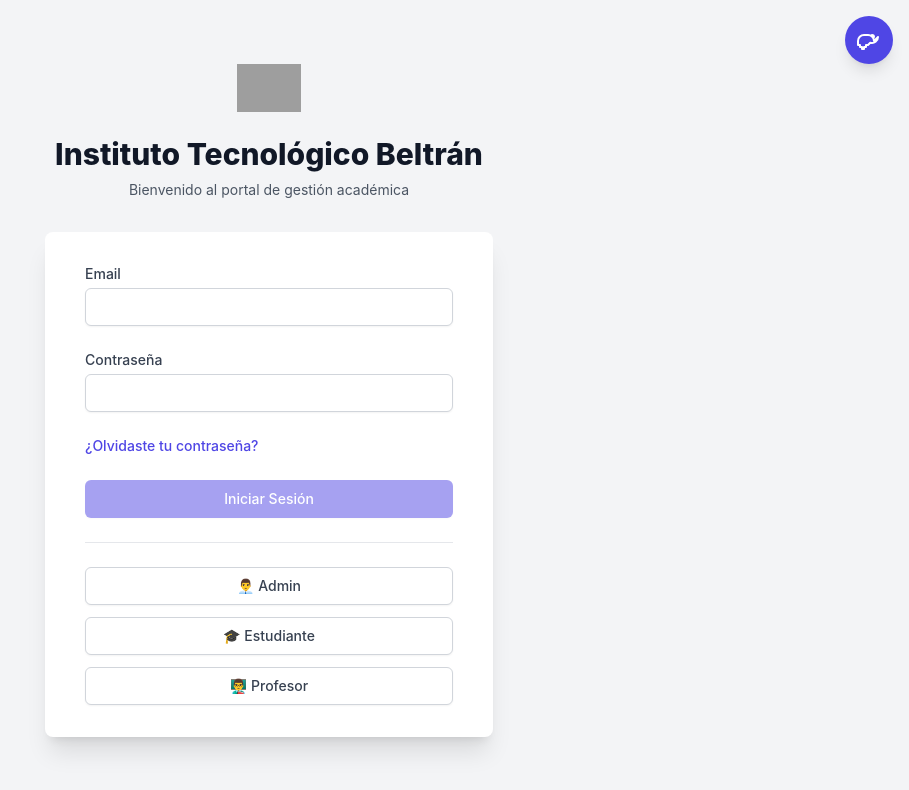
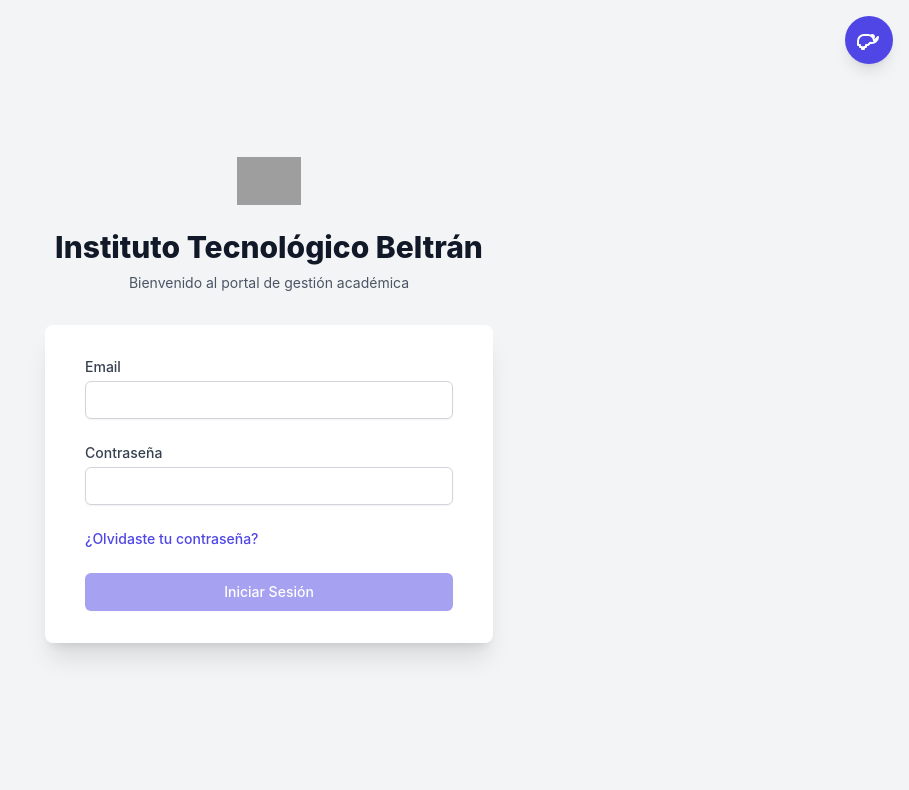
Before and after one commit to julianmcancelo/ALEDIII, an Angular app: page /auth/login in a window 1280 px wide. Shown: the top 790 px of the page, without its empty margins (371-1280 px from the left). Built offline with nearby package versions, Linux system fonts and the light colour scheme; grey boxes are pictures that could not be loaded.

Commit message:
refactor: Eliminar botones de acceso rápido del login

```diff
--- a/src/app/features/auth/login/login.component.ts
+++ b/src/app/features/auth/login/login.component.ts
@@ -73,19 +73,6 @@ import Swal from 'sweetalert2';
             </div>
           </form>
 
-          <div class="mt-6 pt-6 border-t border-gray-200">
-            <div class="grid grid-cols-1 gap-3">
-              <button type="button" (click)="loginAs('admin')" class="w-full inline-flex justify-center py-2 px-4 border border-gray-300 rounded-md shadow-sm bg-white text-sm font-medium text-gray-700 hover:bg-gray-50">
-                <span>👨‍💼 Admin</span>
-              </button>
-              <button type="button" (click)="loginAs('student')" class="w-full inline-flex justify-center py-2 px-4 border border-gray-300 rounded-md shadow-sm bg-white text-sm font-medium text-gray-700 hover:bg-gray-50">
-                <span>🎓 Estudiante</span>
-              </button>
-              <button type="button" (click)="loginAs('profesor')" class="w-full inline-flex justify-center py-2 px-4 border border-gray-300 rounded-md shadow-sm bg-white text-sm font-medium text-gray-700 hover:bg-gray-50">
-                <span>👨‍🏫 Profesor</span>
-              </button>
-            </div>
-          </div>
         </div>
       </div>
     </div>
@@ -161,20 +148,4 @@ export class LoginComponent {
     });
   }
 
-  loginAs(role: 'admin' | 'student' | 'profesor') {
-    const credentials = {
-      admin: { email: 'admin@ibeltran.com.ar', password: 'AdminPassword2025!' },
-      // Usamos el primer profesor como ejemplo para el botón
-      profesor: { email: 'sebastian.saldivar@ibeltran.com.ar', password: 'ProfeSaldivar2025!' },
-      // El rol estudiante no tiene un usuario de prueba en el recurso 'users', lo quitamos por ahora
-      student: { email: 'alumno@ibeltran.com.ar', password: 'password' } // Este usuario no existe en la API de users
-    };
-
-    if (role !== 'student') {
-      this.loginForm.patchValue(credentials[role]);
-      this.onSubmit();
-    } else {
-      Swal.fire('Info', 'La funcionalidad de login para estudiantes no está implementada en este demo.', 'info');
-    }
-  }
 }
```
